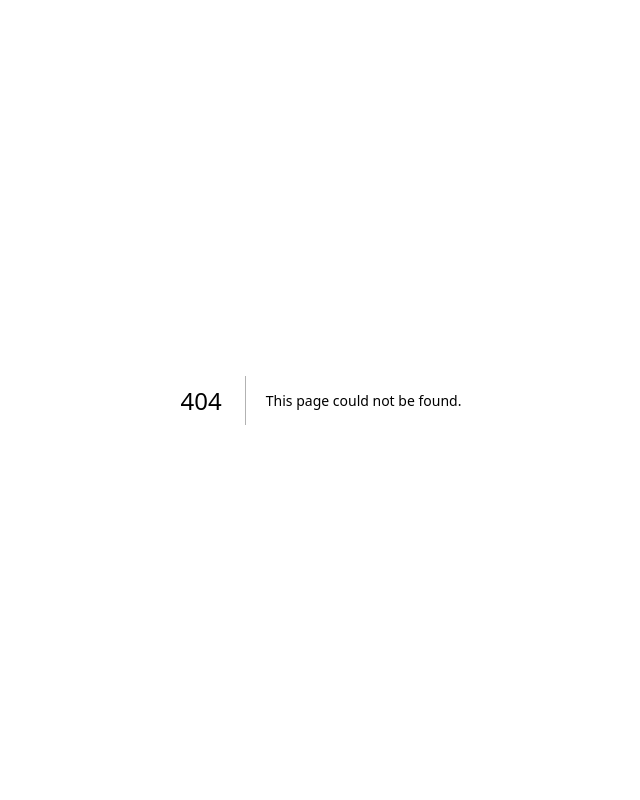
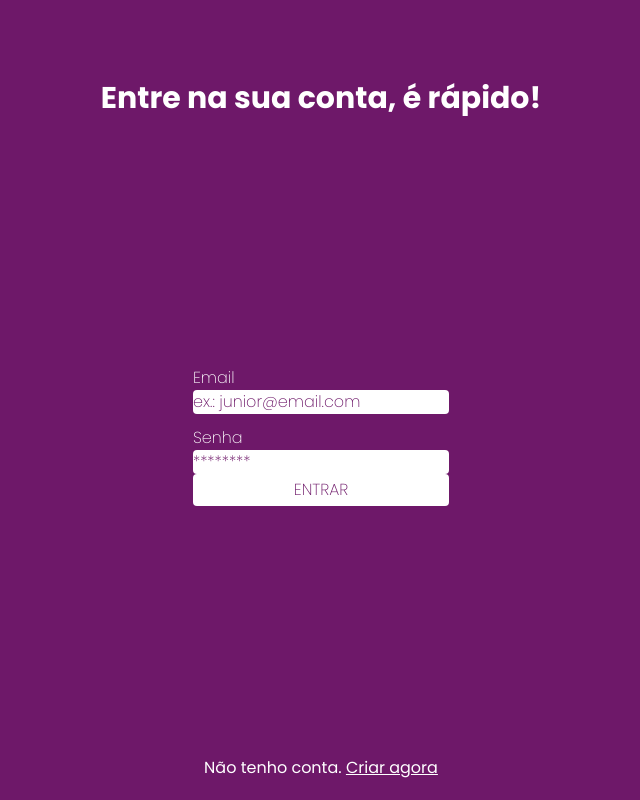
Before and after one commit to ViGF/quero_acai, a Next.js app: page /auth/login in a window 1280 px wide. Before the commit this address had no page. Shown: the whole page, without its empty margins (319-959 px from the left). Built offline with nearby package versions, Linux system fonts and the light colour scheme.

Commit message:
feat: form login

```diff
--- /dev/null
+++ b/src/app/auth/login/page.tsx
@@ -0,0 +1,63 @@
+'use client'
+
+import { Button } from "@/components/Button";
+import { renderErrors } from "@/utils/function/renderErrors";
+import Link from "next/link";
+import { useForm } from 'react-hook-form';
+
+type FormData = {
+    email: string
+    password: string
+}
+
+export default function LogIn() {
+    const { register, handleSubmit, formState: { errors } } = useForm<FormData>()
+
+    function logIn(data: FormData) {
+        console.log(data)
+    }
+
+    return (
+        <main className="flex flex-col h-screen justify-between items-center">
+            <h1 className="font-bold text-3xl mt-20">
+                Entre na sua conta, <br className="md:hidden" />
+                é rápido!
+            </h1>
+            {errors && renderErrors(errors)}
+            <form
+                onSubmit={handleSubmit(logIn)}
+                className='flex flex-col font-extralight w-64 caret-primary'
+            >
+                <label>Email</label>
+                <input
+                    type="text"
+                    placeholder="ex.: junior@email.com"
+                    {
+                        ...register('email',
+                            { required: "Um email é obrigatório!" }
+                        )
+                    }
+                    className='rounded text-primary placeholder:text-primary'
+                />
+                <label className="mt-3">Senha</label>
+                <input
+                    type="password"
+                    placeholder="********"
+                    {
+                        ...register('password',
+                            { required: "Uma senha é obrigatória!" }
+                        )
+                    }
+                    className='rounded text-primary placeholder:text-primary'
+                />
+                <Button type='submit' className="font-normal mt-20">
+                    Entrar
+                </Button>
+            </form>
+            <p className="mb-5">
+                Não tenho conta.{' '}
+                <Link href='/auth/signup' className="underline">Criar agora</Link>
+            </p>
+        </main>
+    )
+}
--- /dev/null
+++ b/src/utils/function/renderErrors.tsx
@@ -0,0 +1,18 @@
+import { FieldErrors } from "react-hook-form"
+import { FormData } from "@/app/auth/signup/page"
+
+type FormErrorIndexes = {
+    [index: string ]: any
+}
+
+export function renderErrors(errors: FieldErrors<FormData>) {
+    for (const error in errors) {
+        const errorsTypedWithIndexes: FormErrorIndexes = errors
+
+        return (
+            <span className="font-extralight border p-3 rounded-xl">
+                {errorsTypedWithIndexes[error].message}
+            </span>
+        )
+    }
+}
```
